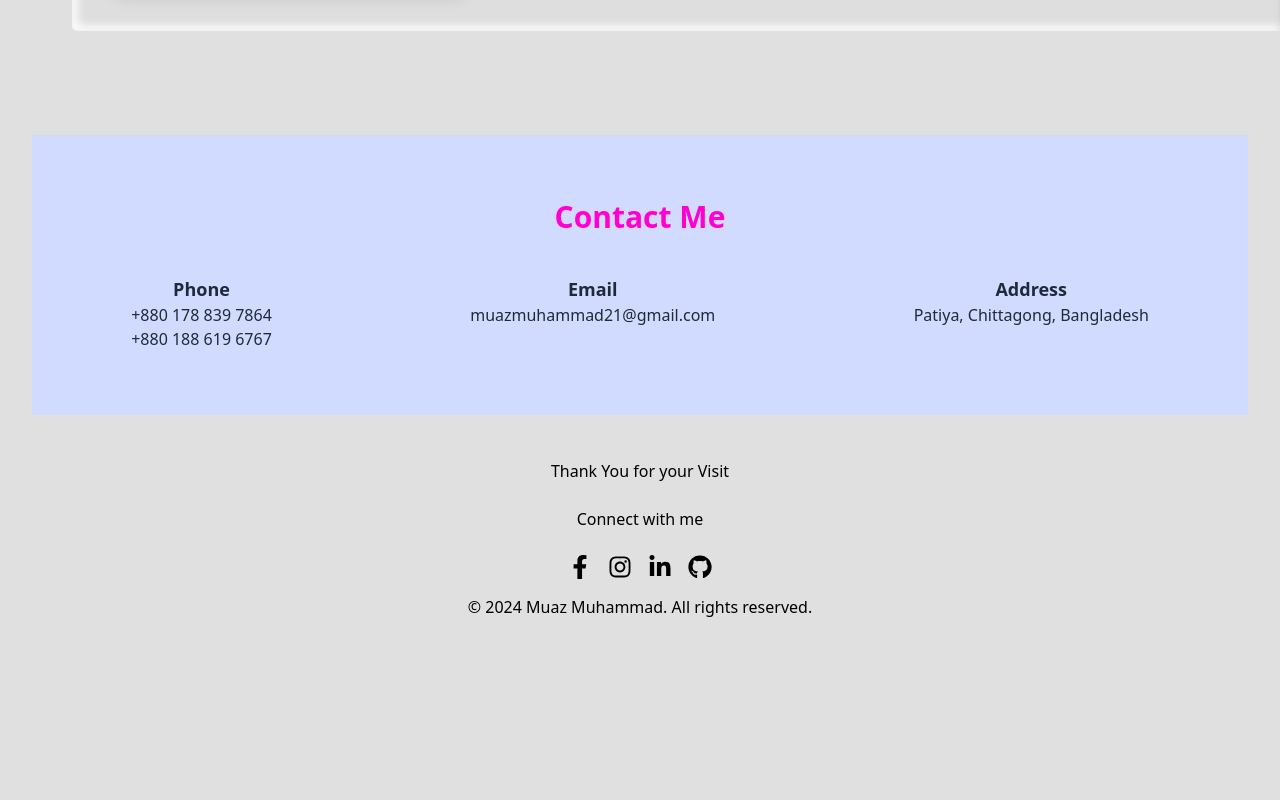
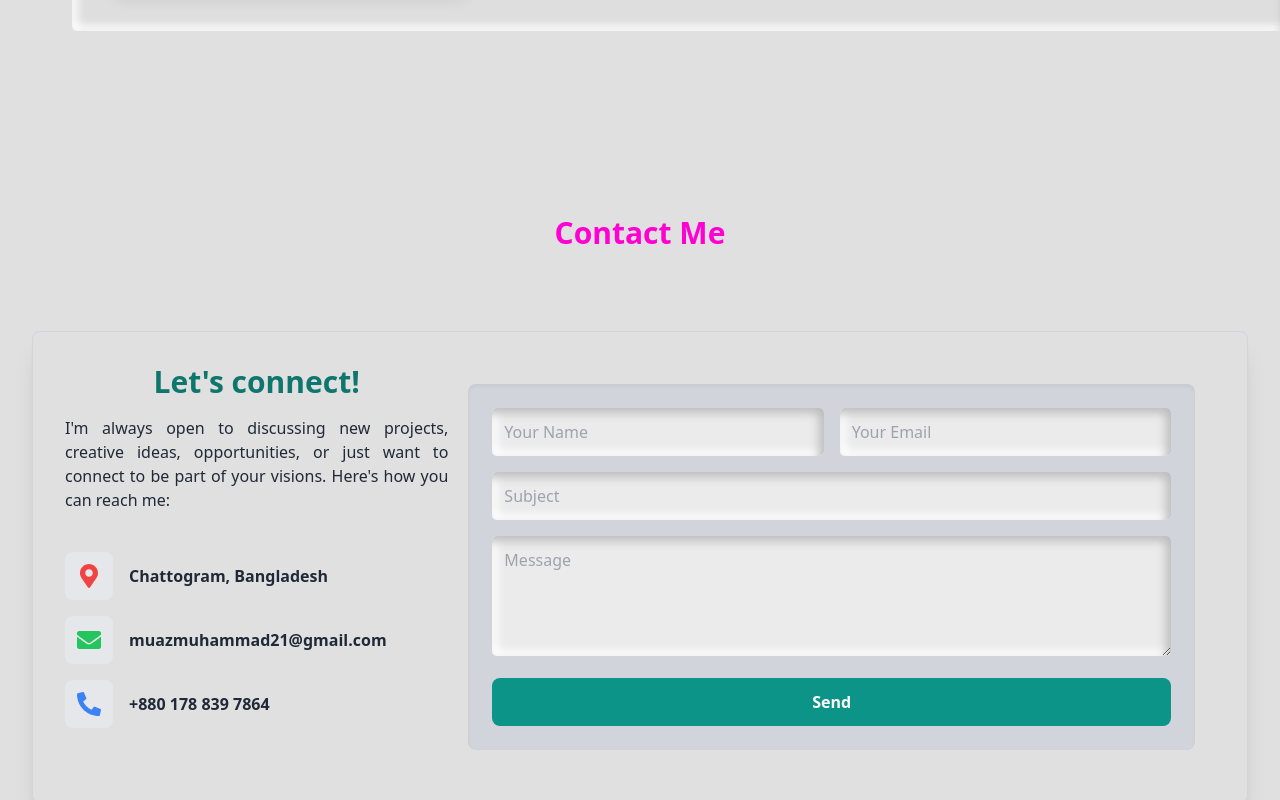
Before and after one commit to muaz64/muaz-portfolio-site, a React (Vite) app: page / in a window 1280 px wide. Shown: the part 3100-3900 px from the top of the page. Before the commit the page ends 3775 px from the top, so only its background shows below. Built offline with nearby package versions, Linux system fonts and the light colour scheme.

Commit message:
contact update 2

```diff
--- a/src/components/About.css
+++ b/src/components/About.css
@@ -3,3 +3,9 @@
     background: #dedede;
     box-shadow: inset -5px 5px 10px #bdbdbd, inset 5px -5px 10px #fff;
 }
+ .contact-div{
+    border-radius: 5px;
+    background: #ebebeb;
+    box-shadow: inset -5px 5px 10px #bdbdbd, inset 5px -5px 10px #fff;
+
+ }
--- a/src/components/Contact.jsx
+++ b/src/components/Contact.jsx
@@ -1,24 +1,78 @@
 import React from 'react';
+import { FaMapMarkerAlt, FaEnvelope, FaPhoneAlt } from 'react-icons/fa';
 
 function Contact() {
   return (
-    <section id="contact" className="py-16 bg-primary-content">
-       <h2 className="text-center text-3xl font-bold text-secondary mb-10">Contact Me</h2>
-      <div className="container mx-auto text-center">
-        <div className="flex flex-col md:flex-row justify-around">
-          <div>
-            <h4 className="text-lg font-semibold">Phone</h4>
-            <p>+880 178 839 7864</p>
-            <p>+880 188 619 6767</p>
+    <section id="contact" className="pt-20">
+       <h2 className="text-3xl font-bold text-secondary mb-20">Contact Me</h2>
+      <div className="container mx-auto p-8 border border-gray-300 rounded-lg shadow-xl flex flex-col md:flex-row justify-between">
+        {/* Contact Info Section */}
+        <div className="md:w-1/3 mb-8 md:mb-0">
+          <h2 className="text-3xl font-semibold text-teal-700 mb-4">Let's connect!</h2>
+          <p className="mb-10 text-justify">
+            I'm always open to discussing new projects, creative ideas, opportunities, or just want to connect to be part of your visions. Here's how you can reach me:
+          </p>
+          <div className="space-y-4">
+            <div className="flex items-center space-x-4">
+              <div className="bg-gray-200 p-3 rounded-lg">
+                <FaMapMarkerAlt className="text-red-500" size={24} />
+              </div>
+              <p className="text-sm sm:text-base font-bold">Chattogram, Bangladesh</p>
+            </div>
+            <div className="flex items-center space-x-4">
+              <div className="bg-gray-200 p-3 rounded-lg">
+                <FaEnvelope className="text-green-500" size={24} />
+              </div>
+              <p className="text-sm sm:text-base font-bold">muazmuhammad21@gmail.com</p>
+            </div>
+            <div className="flex items-center space-x-4">
+              <div className="bg-gray-200 p-3 rounded-lg">
+                <FaPhoneAlt className="text-blue-500" size={24} />
+              </div>
+              <p className="text-sm sm:text-base font-bold">+880 178 839 7864</p>
+            </div>
           </div>
-          <div>
-            <h4 className="text-lg font-semibold">Email</h4>
-            <p>muazmuhammad21@gmail.com</p>
-          </div>
-          <div>
-            <h4 className="text-lg font-semibold">Address</h4>
-            <p>Patiya, Chittagong, Bangladesh</p>
-          </div>
+        </div>
+
+        <div className="md:w-2/3 p-5">
+          <form className="bg-gray-300 p-6 rounded-lg shadow-inner">
+            <div className="flex flex-col md:flex-row md:space-x-4 mb-4">
+              <input
+                type="text"
+                name="client-name"
+                placeholder="Your Name"
+                className="flex-1 contact-div p-3 mb-4 md:mb-0 rounded-lg focus:outline-none"
+                required
+              />
+              <input
+                type="email"
+                name="client-email"
+                placeholder="Your Email"
+                className="flex-1 contact-div p-3 mb-4 md:mb-0 rounded-lg focus:outline-none"
+                required
+              />
+            </div>
+            <input
+              type="text"
+              name="subject"
+              placeholder="Subject"
+              className="w-full p-3 mb-4 contact-div  focus:outline-none "
+              required
+            />
+            <textarea
+              placeholder="Message"
+              name="message"
+              rows="4"
+              className="w-full contact-div  p-3 mb-4  rounded-lg focus:outline-none"
+              required
+            ></textarea>
+            <button
+              type="submit"
+              className="w-full py-3 bg-teal-600 text-white font-semibold rounded-lg hover:bg-teal-700 focus:outline-none focus:ring-2 focus:ring-teal-500 focus:ring-opacity-50"
+            >
+              Send
+            </button>
+          </form>
         </div>
       </div>
     </section>
```
